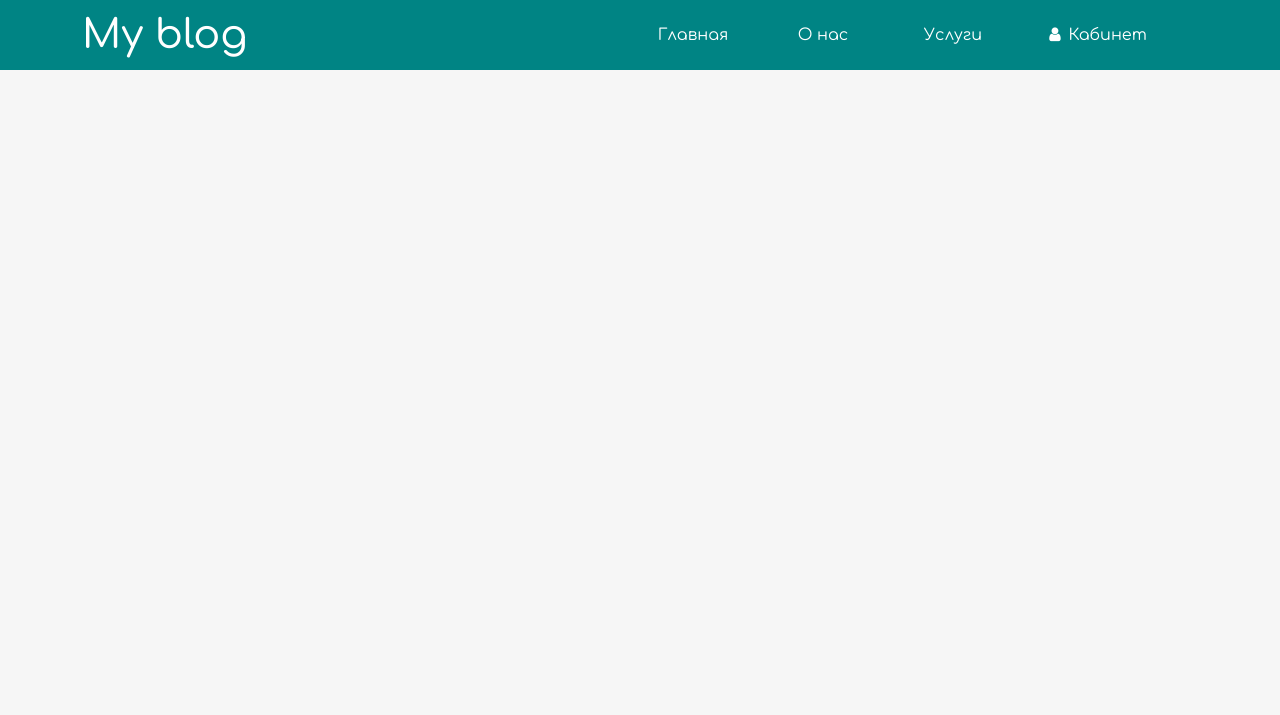
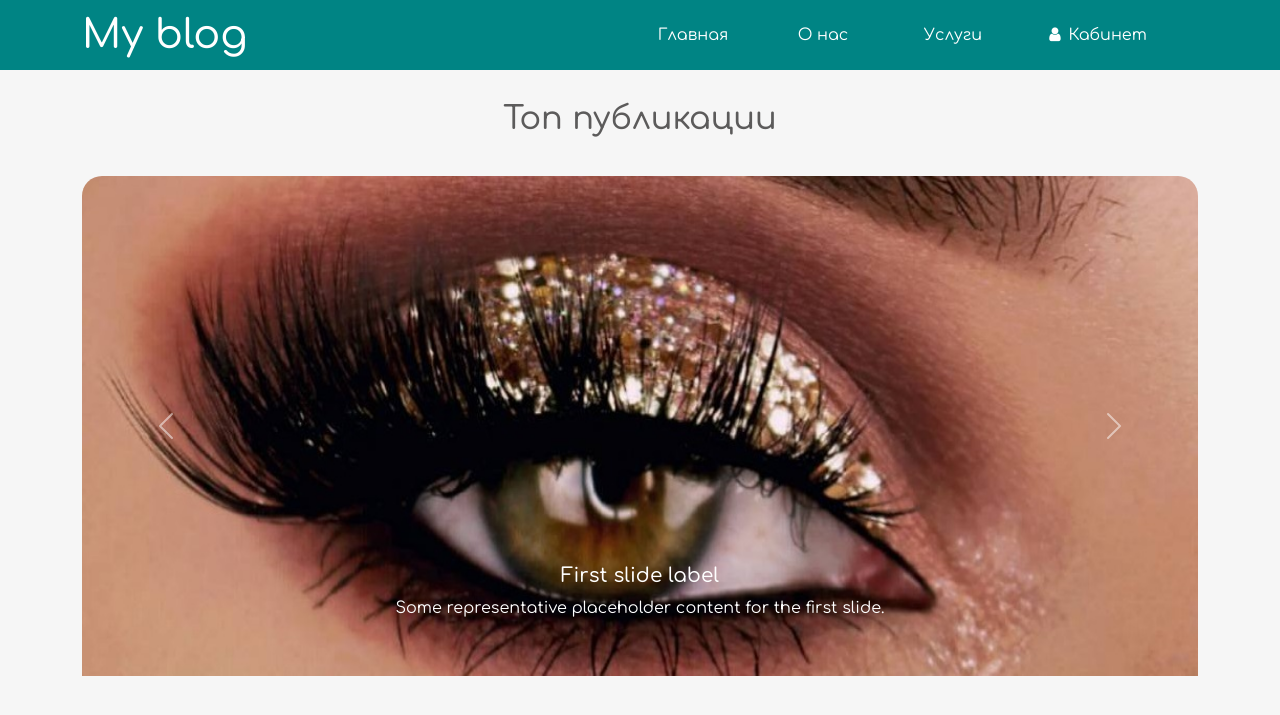
Before and after one commit to nikita89534588306/phpBlog, a PHP site: page / in a window 1280 px wide. Shown: the top 715 px of the page. Run offline with PHP 8.4, Linux system fonts and the light colour scheme.

Commit message:
add carusel

```diff
--- a/css/style.css
+++ b/css/style.css
@@ -75,3 +75,15 @@ header .header-navbar li{
 	padding: 10px;
 	color: white;
 }
+.topPost .topPost-sliderTitle{
+	text-align: center;
+	padding: 30px 0;
+}
+
+.topPost-carousel .carousel-inner{
+	border-radius:  20px 20px 0  0;
+}
+
+.topPost-carousel img{
+	width:100%; height: 500px;
+}
--- a/index.php
+++ b/index.php
@@ -10,6 +10,7 @@
 	<link rel="preconnect" href="https://fonts.googleapis.com">
 	<link rel="preconnect" href="https://fonts.gstatic.com" crossorigin>
 	<link href="https://fonts.googleapis.com/css2?family=Comfortaa:wght@300;400;500;600;700&display=swap" rel="stylesheet">
+
 	<title>My blog</title>
 </head>
 <body>
@@ -34,10 +35,54 @@
 						</ul>
 					</li>
 				<ul>
+
 			</div>
 		</div>
 	</header>
-
+	<div class="topPost container">
+		<div class="row">
+			<div class=" topPost-sliderTitle h2">
+				Топ публикации
+			</div>
+		</div>
+		<div id="carouselExampleCaptions" class="topPost-carousel carousel slide">
+			<div class="carousel-inner">
+				<div class="carousel-item active ">
+					<img src="./img/1670662446_44-almode-ru-p-samii-krasivii-makiyazh-na-novii-god-45.jpg"
+						class="d-block img-fluid"  alt="..."
+					>
+					<div class="carousel-caption d-block">
+						<h5>First slide label</h5>
+						<p>Some representative placeholder content for the first slide.</p>
+					</div>
+				</div>
+				<div class="carousel-item" >
+					<img src="./img/1645469031_35-sportishka-com-p-zimnii-baikal-turizm-krasivo-foto-35.jpg"
+						class="d-block " alt="..." >
+					<div class="carousel-caption  d-block">
+						<h5>Second slide label</h5>
+						<p>Some representative placeholder content for the second slide.</p>
+					</div>
+					</div>
+				<div class="carousel-item">
+					<img src="./img/water-cafe-architecture-sky-boat-town-restaurant-river-canal-cityscape-vacation-travel-vehicle-tourism-waterway-body-of-water-holland-amsterdam-netherlands-dutch-channel-landform-geographical-feature-138.jpg"
+					 class="d-block " alt="..." >
+					<div class="carousel-caption  d-block">
+						<h5>Third slide label</h5>
+						<p>Some representative placeholder content for the third slide.</p>
+					</div>
+				</div>
+			</div>
+			<button class="carousel-control-prev" type="button" data-bs-target="#carouselExampleCaptions" data-bs-slide="prev">
+				<span class="carousel-control-prev-icon" aria-hidden="true"></span>
+				<span class="visually-hidden">Previous</span>
+			</button>
+			<button class="carousel-control-next" type="button" data-bs-target="#carouselExampleCaptions" data-bs-slide="next">
+				<span class="carousel-control-next-icon" aria-hidden="true"></span>
+				<span class="visually-hidden">Next</span>
+			</button>
+		</div>
+	</div>
 	<script src="https://cdn.jsdelivr.net/npm/bootstrap@5.3.0-alpha1/dist/js/bootstrap.bundle.min.js" integrity="sha384-w76AqPfDkMBDXo30jS1Sgez6pr3x5MlQ1ZAGC+nuZB+EYdgRZgiwxhTBTkF7CXvN" crossorigin="anonymous"></script>
 </body>
 </html>
```
Also changed, not shown: img/1645469031_35-sportishka-com-p-zimnii-baikal-turizm-krasivo-foto-35.jpg (added), img/1670662446_44-almode-ru-p-samii-krasivii-makiyazh-na-novii-god-45.jpg (added), 1 other file.
